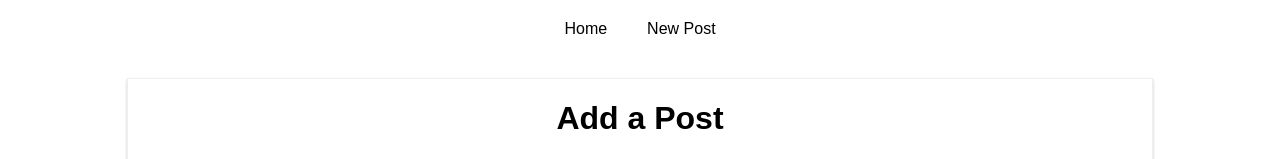
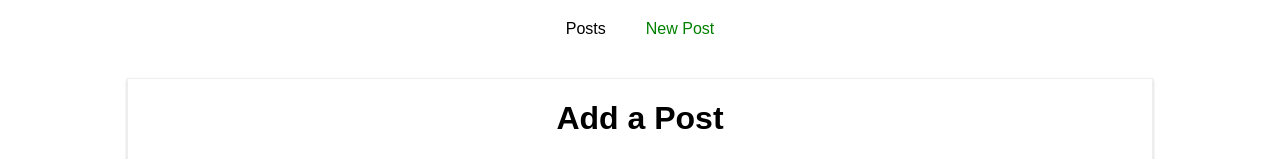
Before and after one commit to mforte215/react-axios-simple, a React (Create React App) app: page /new-post in a window 1280 px wide. Shown: the top 159 px of the page. Built offline with nearby package versions, Linux system fonts and the light colour scheme.

Commit message:
adding routing

```diff
--- a/src/components/Post/Post.js
+++ b/src/components/Post/Post.js
@@ -1,8 +1,9 @@
 import React from 'react';
-
 import './Post.css';
 
-const post = (props) => (
+const post = (props) =>{
+
+    return (
     <article className="Post" onClick={props.clicked}>
         <h1>{props.title}</h1>
         <div className="Info">
@@ -11,4 +12,6 @@ const post = (props) => (
     </article>
 );
 
+}
+
 export default post;
--- a/src/containers/Blog/Blog.css
+++ b/src/containers/Blog/Blog.css
@@ -17,7 +17,7 @@
     color: black;
 }
 
-.Blog a:hover {
+.Blog a:hover, .Blog a.active {
     text-decoration: none;
     color: green;
 }
--- a/src/containers/Blog/Blog.js
+++ b/src/containers/Blog/Blog.js
@@ -1,8 +1,9 @@
 import React, { Component } from 'react';
 import Posts from '../Blog/Posts/Posts';
 import NewPost from '../Blog/NewPost/NewPost';
+import FullPost from '../../containers/Blog/FullPost/FullPost';
 import './Blog.css';
-import { Route, Link } from 'react-router-dom';
+import { Route, NavLink, Switch, Redirect } from 'react-router-dom';
 
 
 
@@ -13,13 +14,21 @@ class Blog extends Component {
                 <header>
                     <nav>
                         <ul>
-                            <li><Link to="/">Home</Link></li>
-                            <li><Link to="/new-post">New Post</Link></li>
+                            <li><NavLink exact to="/">Posts</NavLink></li>
+                            <li><NavLink to={{
+                                pathname: '/new-post',
+                                hash: '#submit',
+                                search: '?quick-submit=true'
+                            }}>New Post</NavLink></li>
                         </ul>
                     </nav>
                 </header>
+                <Switch>
                 <Route path="/" exact component={Posts} />
                 <Route path="/new-post" exact component={NewPost} />
+                <Route path="/:id" exact component={FullPost} />
+                </Switch>
+
             </div>
         );
     }
--- a/src/containers/Blog/FullPost/FullPost.js
+++ b/src/containers/Blog/FullPost/FullPost.js
@@ -1,5 +1,5 @@
 import React, { Component } from 'react';
-import axios from '../../axios';
+import axios from '../../../axios';
 
 import './FullPost.css';
 
@@ -10,7 +10,7 @@ class FullPost extends Component {
     }
 
     deletePostHanlder = () => {
-        axios.delete('/posts/' + this.props.id).then(
+        axios.delete('/posts/' + this.props.match.params.id).then(
             response => {
                 console.log('delete');
                 console.log(response);
@@ -19,12 +19,13 @@ class FullPost extends Component {
         );
     }
 
-    componentDidUpdate() {
-        if(this.props.id){
-            if(!this.state.loadedPost || (this.state.loadedPost && this.state.loadedPost.id !== this.props.id)) {
+    componentDidMount() {
+        console.log(this.props.match.params.id);
+        if(this.props.match.params.id){
+            if(!this.state.loadedPost || (this.state.loadedPost && this.state.loadedPost.id !== +this.props.match.params.id)) {
 
 
-            axios.get('/posts/' + this.props.id).then(
+            axios.get('/posts/' + this.props.match.params.id).then(
                 response => {
                     this.setState({loadedPost: response.data});
                 }
--- a/src/containers/Blog/Posts/Posts.js
+++ b/src/containers/Blog/Posts/Posts.js
@@ -1,8 +1,9 @@
 import React, { Component } from 'react';
 import axios from '../../../axios';
 import Post from '../../../components/Post/Post';
+import FullPost from '../../Blog/FullPost/FullPost';
+import { Route } from 'react-router-dom';
 import './Posts.css';
-
 
 class Posts extends Component {
 
@@ -33,9 +34,8 @@ class Posts extends Component {
     }
 
     postSelectedHandler = (id) => {
-        this.setState({
-            selectedPostId: id
-        });
+        //to load through program
+        this.props.history.push({pathname: '/' + id});
 
         }
 
@@ -48,15 +48,22 @@ class Posts extends Component {
         if(!this.state.error) {
             posts = this.state.posts.map(
                 post => {
-                    return <Post key={post.id} clicked={() => this.postSelectedHandler(post.id)} author={post.author} title={post.title} />;
+                    return (
+                        //<Link key={post.id} to={'/' + post.id}>
+                        <Post key={post.id} clicked={() => this.postSelectedHandler(post.id)} author={post.author} title={post.title} />
+                       // </Link>
+                       );
                 }
             )
         }
 
         return (
+            <div>
             <section className="Posts">
                 {posts}
             </section>
+            <Route path="/:id" exact component={FullPost} />
+            </div>
         );
     }
 
```
